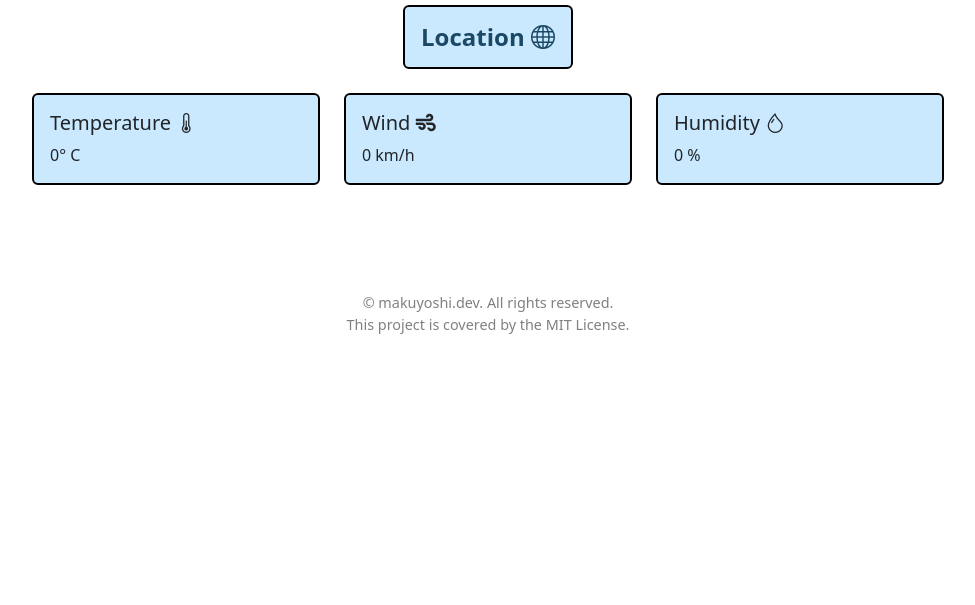
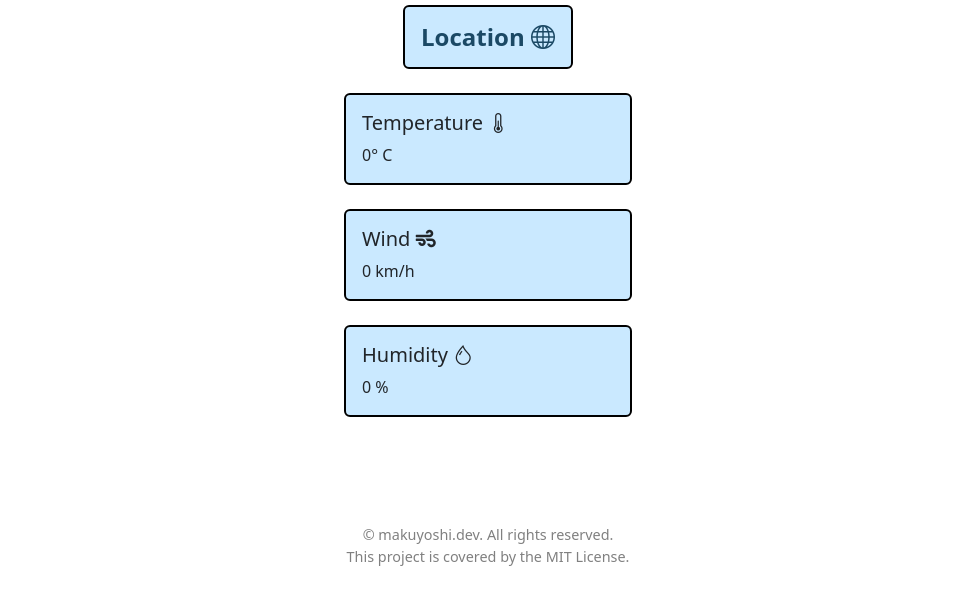
Before and after one commit to juskevic/highstorm, a website: page index.html in a window 1280 px wide. Shown: the part 111-716 px from the top of the page, without its empty margins (152-1127 px from the left). Drawn offline with nearby package versions, Linux system fonts and the light colour scheme; no server answers.

Commit message:
Update div class to improve layout
The div class "row" has been updated to "row flex-column d-flex" to ensure better layout and alignment of elements inside the div. This enhances the appearance and the user experience of the website.

```diff
--- a/index.html
+++ b/index.html
@@ -98,7 +98,7 @@
                 </div>
             </div>
         </div>
-        <div class="row">
+        <div class="row flex-column d-flex">
             <!-- Temperature -->
             <div class="col mb-4">
                 <div class="card border-black border-2" style="width: 18rem; background-color: var(--columbia-blue)">
```
